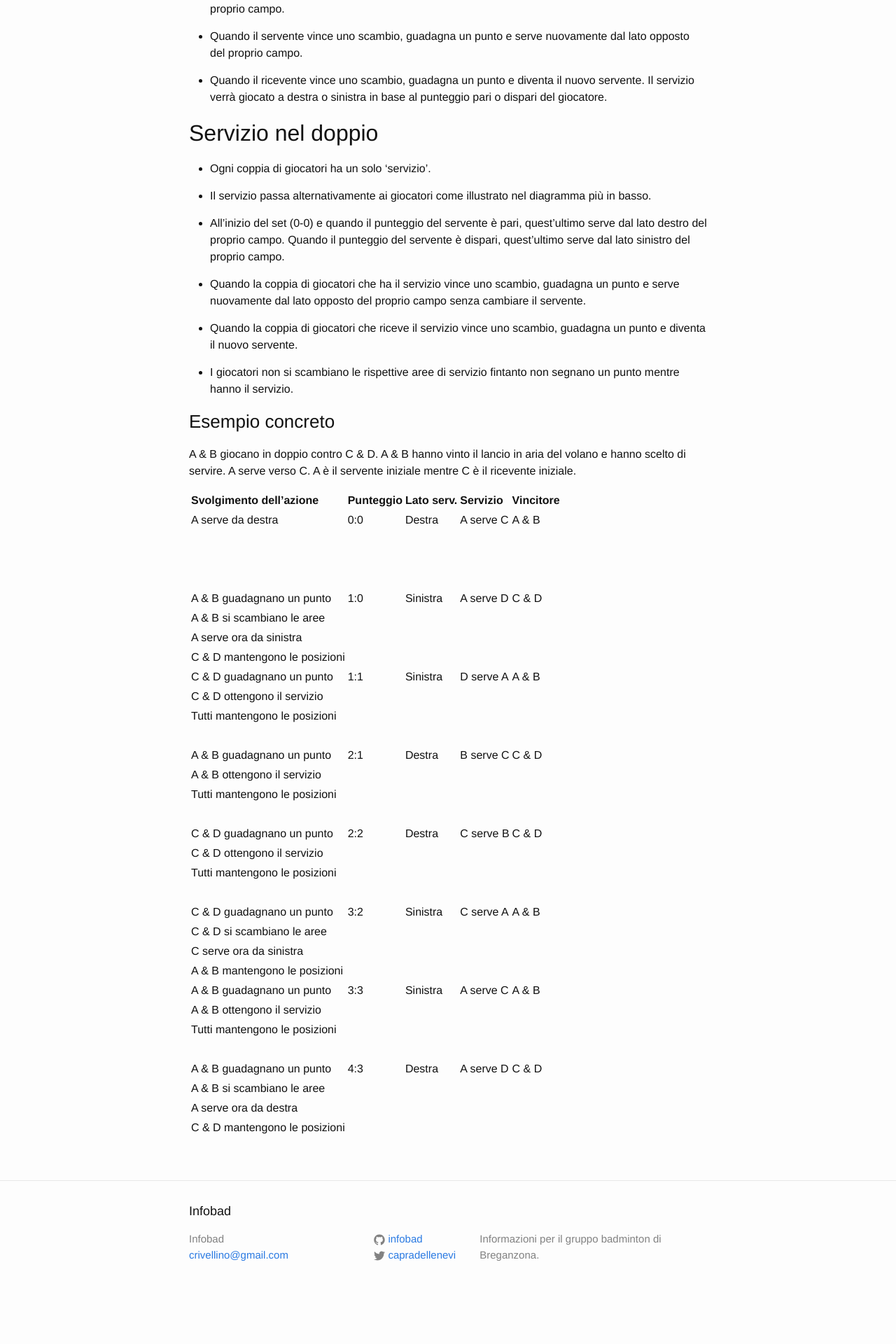
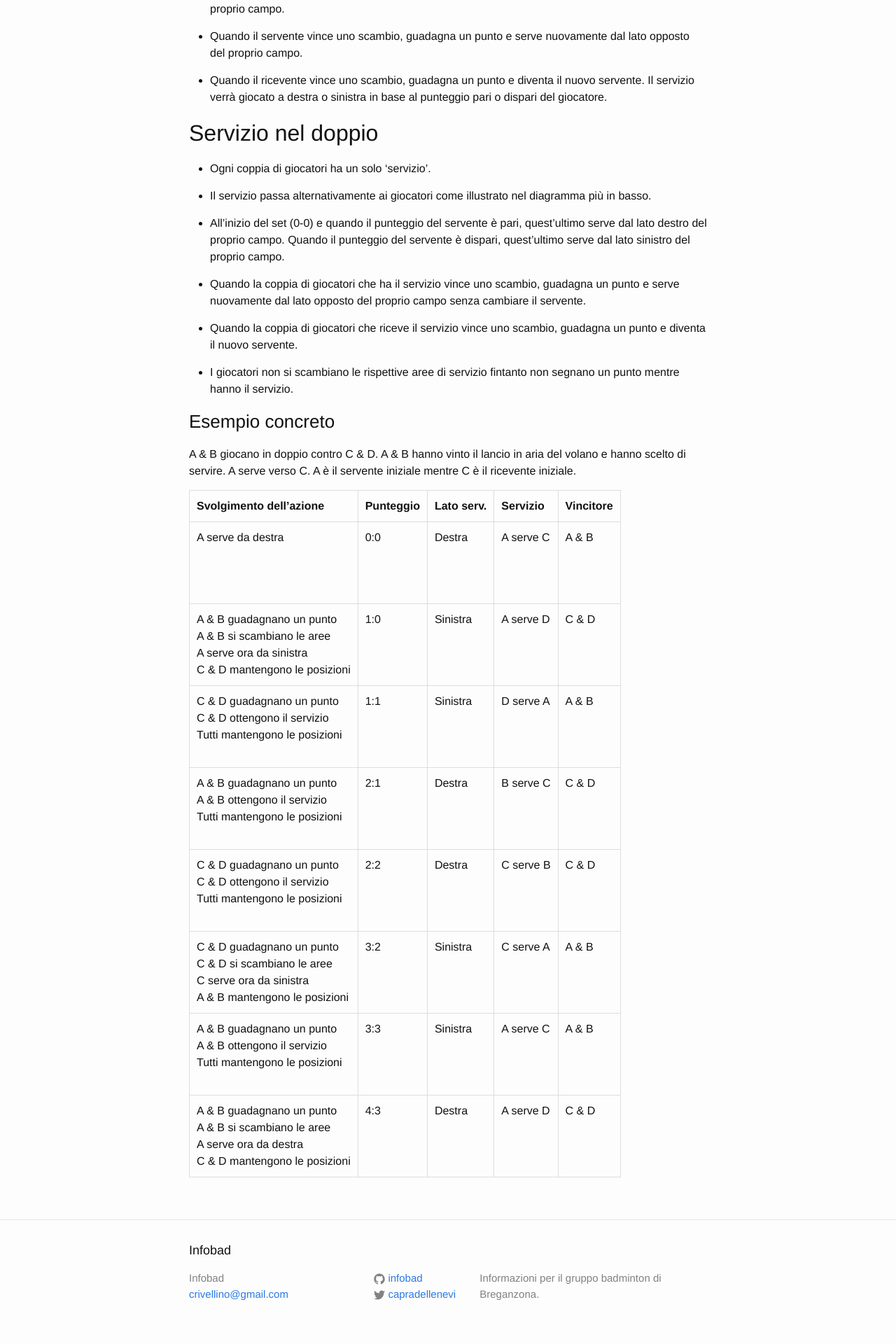
Before and after one commit to infobad/infobad.github.io, a Jekyll site: the page built from regulations.md, in a window 1280 px wide. Shown: the part 979-2899 px from the top of the page at 70% size. Built offline with Jekyll 4.4.1, drawn with Linux system fonts in a browser that asks for light colours; before the commit the page ends 2843 px from its top, so only the background shows below that.

Commit message:
Enhance tables readability

```diff
--- a/_sass/_base.scss
+++ b/_sass/_base.scss
@@ -202,3 +202,25 @@ pre {
         }
     }
 }
+
+/**
+ * Tables
+ */
+table {
+    border-collapse: collapse;
+}
+
+table, th, td {
+    // border-bottom: 1px solid #ddd;
+    border: 1px solid #ddd;
+}
+
+th, td {
+    padding: 10px;
+    text-align: left;
+}
+
+td {
+    // height: 80px;
+    vertical-align: top;
+}
--- a/regulations.md
+++ b/regulations.md
@@ -66,43 +66,19 @@ A & B giocano in doppio contro C & D. A & B hanno vinto il lancio in aria del vo
 |-----------------------------------+------------+-------------+------------+------------|
 | Svolgimento dell'azione           | Punteggio  | Lato serv.  | Servizio   | Vincitore  |
 |:----------------------------------|:-----------|:------------|:-----------|:-----------|
-| A serve da destra                 | 0:0        | Destra      | A serve C  | A & B      |
-|                                   |            |             |            |            |
-|                                   |            |             |            |            |
-|                                   |            |             |            |            |
+| A serve da destra<br/>&nbsp;<br/>&nbsp;<br/>&nbsp;                                                                                     | 0:0        | Destra      | A serve C  | A & B      |
 |-----------------------------------+------------+-------------+------------+------------|
-| A & B guadagnano un punto         | 1:0        | Sinistra    | A serve D  | C & D      |
-| A & B si scambiano le aree        |            |             |            |            |
-| A serve ora da sinistra           |            |             |            |            |
-| C & D mantengono le posizioni     |            |             |            |            |
+| A & B guadagnano un punto<br/>A & B si scambiano le aree<br/>A serve ora da sinistra<br/>C & D mantengono le posizioni             | 1:0        | Sinistra    | A serve D  | C & D      |
 |-----------------------------------+------------+-------------+------------+------------|
-| C & D guadagnano un punto         | 1:1        | Sinistra    | D serve A  | A & B      |
-| C & D ottengono il servizio       |            |             |            |            |
-| Tutti mantengono le posizioni     |            |             |            |            |
-|                                   |            |             |            |            |
+| C & D guadagnano un punto<br/>C & D ottengono il servizio<br/>Tutti mantengono le posizioni<br/>&nbsp;                                        | 1:1        | Sinistra    | D serve A  | A & B      |
 |-----------------------------------+------------+-------------+------------+------------|
-| A & B guadagnano un punto         | 2:1        | Destra      | B serve C  | C & D      |
-| A & B ottengono il servizio       |            |             |            |            |
-| Tutti mantengono le posizioni     |            |             |            |            |
-|                                   |            |             |            |            |
+| A & B guadagnano un punto<br/>A & B ottengono il servizio<br/>Tutti mantengono le posizioni<br/>&nbsp;                                        | 2:1        | Destra      | B serve C  | C & D      |
 |-----------------------------------+------------+-------------+------------+------------|
-| C & D guadagnano un punto         | 2:2        | Destra      | C serve B  | C & D      |
-| C & D ottengono il servizio       |            |             |            |            |
-| Tutti mantengono le posizioni     |            |             |            |            |
-|                                   |            |             |            |            |
+| C & D guadagnano un punto<br/>C & D ottengono il servizio<br/>Tutti mantengono le posizioni<br/>&nbsp;                               | 2:2        | Destra      | C serve B  | C & D      |
 |-----------------------------------+------------+-------------+------------+------------|
-| C & D guadagnano un punto         | 3:2        | Sinistra    | C serve A  | A & B      |
-| C & D si scambiano le aree        |            |             |            |            |
-| C serve ora da sinistra           |            |             |            |            |
-| A & B mantengono le posizioni     |            |             |            |            |
+| C & D guadagnano un punto<br/>C & D si scambiano le aree<br/>C serve ora da sinistra<br/>A & B mantengono le posizioni             | 3:2        | Sinistra    | C serve A  | A & B      |
 |-----------------------------------+------------+-------------+------------+------------|
-| A & B guadagnano un punto         | 3:3        | Sinistra    | A serve C  | A & B      |
-| A & B ottengono il servizio       |            |             |            |            |
-| Tutti mantengono le posizioni     |            |             |            |            |
-|                                   |            |             |            |            |
+| A & B guadagnano un punto<br/>A & B ottengono il servizio<br/>Tutti mantengono le posizioni<br/>&nbsp;                               | 3:3        | Sinistra    | A serve C  | A & B      |
 |-----------------------------------+------------+-------------+------------+------------|
-| A & B guadagnano un punto         | 4:3        | Destra      | A serve D  | C & D      |
-| A & B si scambiano le aree        |            |             |            |            |
-| A serve ora da destra             |            |             |            |            |
-| C & D mantengono le posizioni     |            |             |            |            |
+| A & B guadagnano un punto<br/>A & B si scambiano le aree<br/>A serve ora da destra<br/>C & D mantengono le posizioni             | 4:3        | Destra      | A serve D  | C & D      |
 |-----------------------------------+------------+-------------+------------+------------|
```
